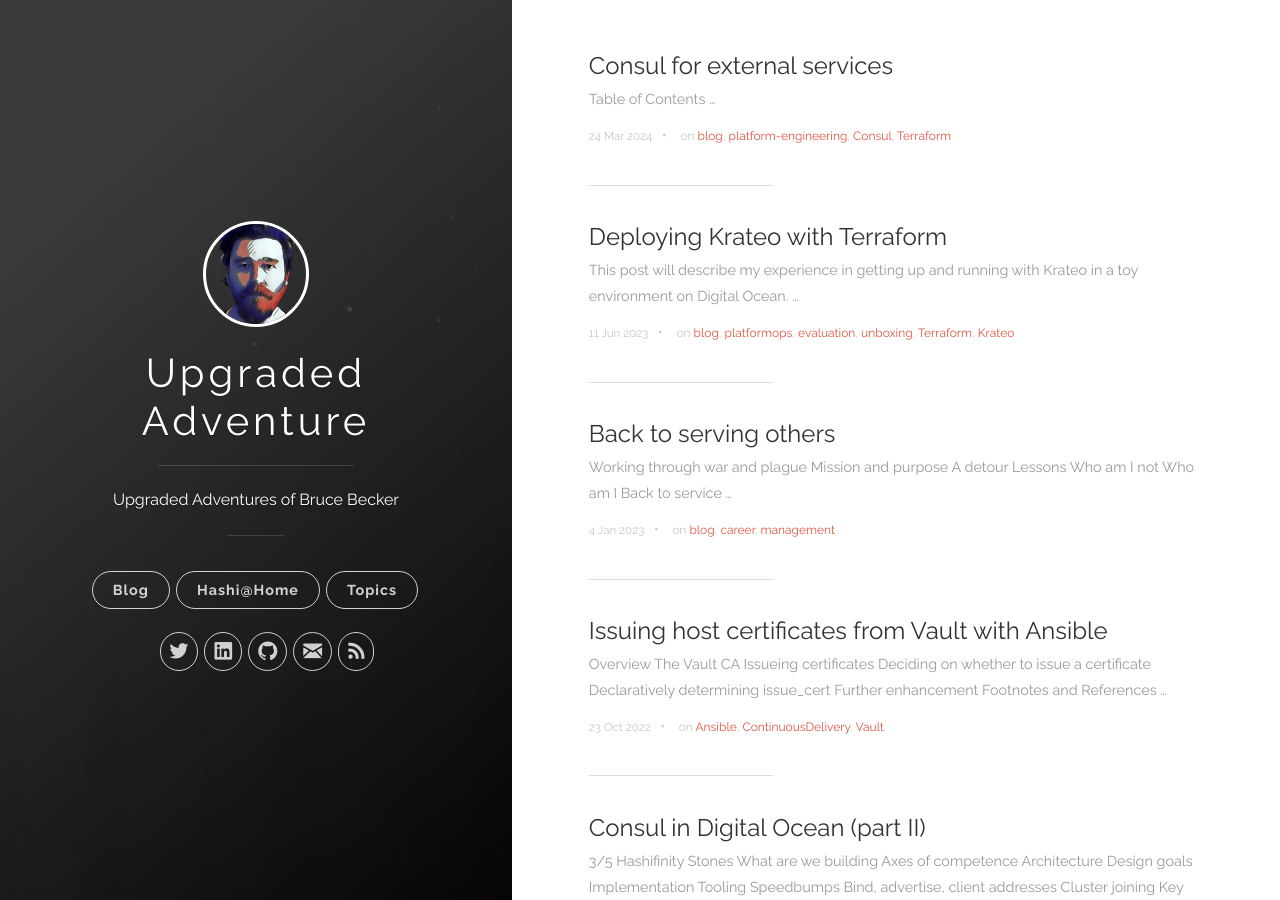
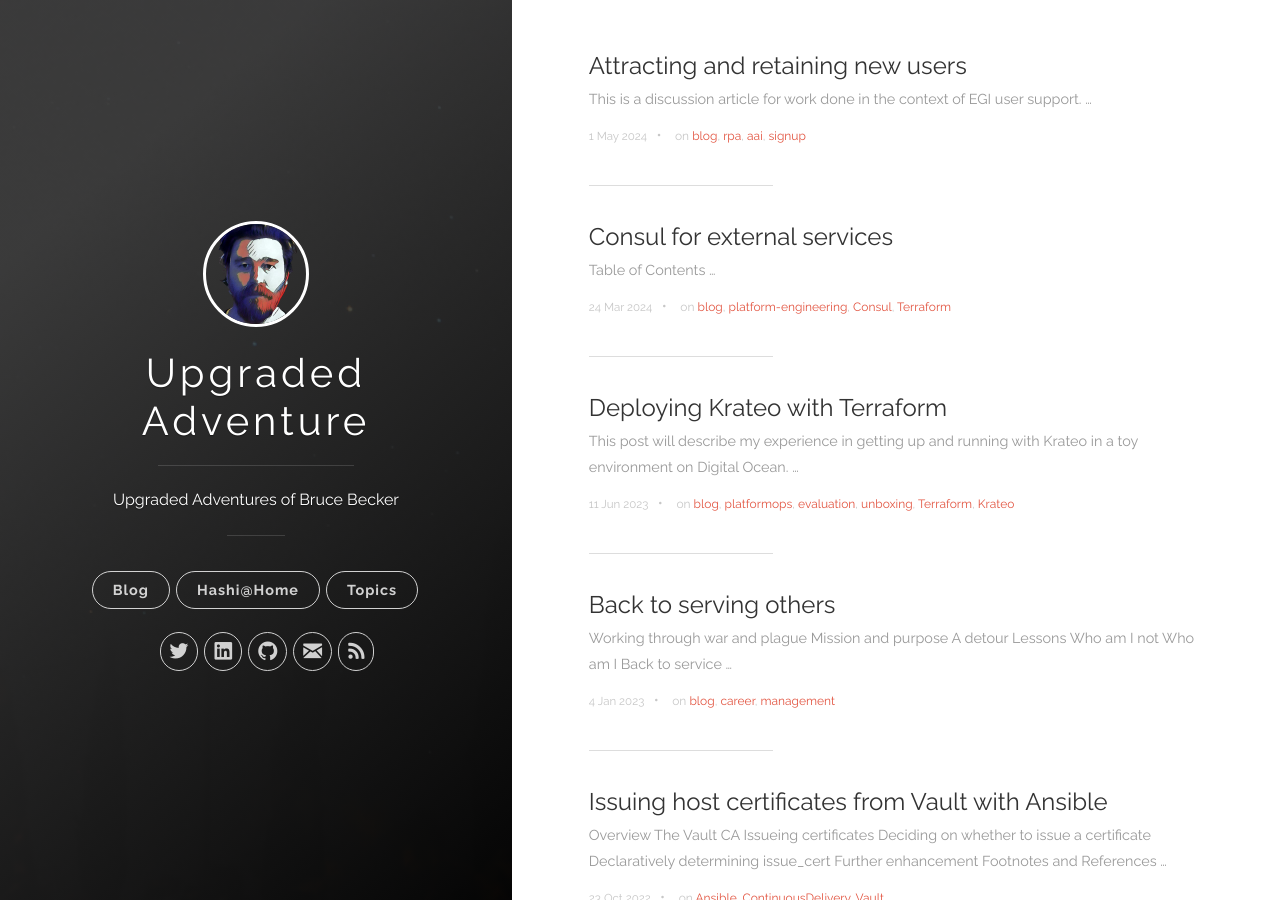
Before and after one commit to brucellino/upgraded-adventure, a Jekyll site: the page built from index.html, in a window 1280 px wide and 900 px high. Built offline with Jekyll 4.4.1, drawn with Linux system fonts in a browser that asks for light colours; Markdown is read by kramdown in place of the engine named in the settings; the list of posts is cut into pages by our own code; some of the changed lines change nothing that is shown.

Commit message:
feat: add post for checkin RPA (#55)
feat: add post for checkin RPA
fix(mermaid): add mermaid
fix(consul): fix markdown issues in consul post
fix(training): finish the modelling training post

---------

Signed-off-by: Bruce Becker <brucellino@protonmail.ch>

```diff
--- a/_includes/footer.html
+++ b/_includes/footer.html
@@ -9,3 +9,4 @@
 
 <script type="text/javascript" src="https://ajax.googleapis.com/ajax/libs/jquery/3.3.1/jquery.min.js"></script>
 <script type="text/javascript" src="{{ site.baseurl }}/js/main.js?{{site.time | date: '%s%N'}}"></script>
+<script src="https://unpkg.com/mermaid@10.3.1/dist/mermaid.min.js"></script>
--- /dev/null
+++ b/_posts/2024-05-1-modelling-onboarding.md
@@ -0,0 +1,346 @@
+---
+title: Attracting and retaining new users
+layout: post
+description: A deep dive into the user experience during training sessions
+category: egi
+toc: true
+tags:
+  - blog
+  - rpa
+  - aai
+  - signup
+mermaid: true
+---
+
+<small>_This is a discussion article for work done in the context of EGI user support._</small>
+
+## So, you want to run a training event
+
+There are some events which you need to run repeatedly, where the workflow is more or less constant, even though the specific details of each instance may change.
+One of the north stars of engineering in our line of work is to **eliminate toil**[^eliminate_toil]: work that is
+
+- **manual**
+- **repetitive**
+- **automatable**
+- **tactical**
+- **no enduring value**
+
+In this case, we'll take a look at preparation for training events from a perspective of eliminating toil, and see what the effects might be on participant experience, as well as overhead in running the event.
+
+### Treating Training Environments as Products
+
+When a user comes to a training event, whether we like it or not, whether we realise it or not, we are selling them an experience, before they actually use the service.
+If that experience is a good one, and if they perceive that the service they are using actually provides _utility_, then they will come back and do whatever is necessary
+
+A lot of ink has been spilled regarding _developer experience_ (DX), and how to improve it, culiminating perhaps in the practice of _platform engineering_.
+One of the main lessons that has been learned is that in order to be successful, the platform needs to be designed _as a product_, making it appealing and engaging for the end users, and creating _"golden paths"_ for them.
+
+With this as backdrop, let's see if we can apply these ideas to a training event where we are exposing potential users to a service for the first time.
+A traditional training event might start at "zero" and walk the user through all of the initial steps necessary to obtain access to the platform, eventually getting to the point where they have access to the actual service they want to use.
+
+Let's take a look at what might be considered a "good" user journey -- one which attempts to demonstrate the value (utility) of the service to the user as soon as possible:
+
+<div class="mermaid">
+---
+title:  Demonstrating service utility during training
+config:
+  journey:
+    actorColors:  ["#59c9a5", "#465775"]
+---
+journey
+  section Awareness
+    Discovers service via EGI page:  5:  User
+    Registers to event:  6:  User
+  section Access
+    Has pre-prepared credentials:  4: Operator
+    Pre-registered in group / VO: 4:  Operator
+    Accesses service:  5:  User
+</div>
+
+Here, we split the journey into two sections -- `Awareness` and `Access`, showing the user emotion from positive (high) to negative (low) as they complete their journey to accessing the service[^User_Research].
+The goal is to get the user in front of the service as fast as possible, with as little distraction as possible.
+In order to achieve this, however, we have created an artificial scenario where the user is _assuming an identity_ which we have already created and approved in the group.
+We are hiding complexity from the user in order to use the little time we have in contact with them to greatest benefit.
+
+**Our goal is to deliver value to them, their goal is to conduct their research**.
+
+We need to spend every moment of the time they have dedicated to spend with us towards convincing them that our service can help them reach their goal.
+
+As you can see though, this requires some intervention on the part of the operator in that they need to provision the users and the training environment which the attendees of the tutorial will use.
+As it turns out there is already a good recipe for creating the training environment, but what about provisioning the users?
+
+### The invisible barrier
+
+This has until now been a source of toil -- or rather the toil has been rejected and implicitly pushed onto the users.
+We know that there is actually a huge barrier for them to accessing our services, the **Authentication** and **Authorisation** of the user.
+This barrier is there by design in order to place access controls and service level quotas on the services we provide.
+The main problem is that it creates a huge mental separation between _us_ and the _attendees_ since we have already been granted access to the service, while they have not.
+We don't feel the disillusionment and pain of having to overcome that barrier, while they do -- and often it is the first emotion they have when trying our services.
+Let's take a closer look at that Access section, as it stands for the average first-time user.
+
+<div class="mermaid">
+journey
+  section Access
+    Requests service:  8: User
+    Selects IdP: 6:  User
+    Logs in IdP:  5:  User
+    Info Release IdP: 4:  User
+    Info Release SP: 3: User
+    Access Denied:  1: User
+</div>
+
+Since the trainer doesn't know who the users are, or which IdP they will use to log in, they can't pre-approve _actual real people_, so the user journey that starts at the service login page is a **dead-end**.
+
+In fact, the user needs to first be enrolled in a group or [Virtual Organisation (VO)](https://confluence.egi.eu/display/EGIG/Virtual+organisation), and thus authorised to access the service.
+What is more, they need to be authorised to access that service _in a specific context_ -- _i.e._ as a member of a specific group or VO.
+
+Taking stock of this means understanding that there is actually a whole other journey for the user to take -- entering a specific group.
+
+### Golden paths for first time users
+
+Understanding that we now actually have **two** journeys for the user to complete, we can keep their goals clearer, rather than sending them on a winding path with dead ends:
+
+1. First, we create a paved road[^aka_golden_path] for **using the service**. Outcome: They want to use the service.
+1. Then, we show them the paved road for **accessing the service**. Outcome: they understand the trust and community aspects of the service.
+
+Separating these two experiences can be done in different sessions of a tutorial, and will help the attendees remain focussed on one goal at a time.
+
+## Eliminating Toil
+
+So much for the product development and retention side of things -- we previously mentioned that pre-populating the training users would be a source of toil, even if it made the user experience much better.
+What if we could eliminate that toil by encoding the process?
+
+The user pre-registration workflow looks a bit like this:
+
+<div class="mermaid">
+---
+title: Preparation for User Training
+config:
+  useMaxWidth: true
+  theme: base
+  themeVariables:
+    primaryColor: "#00ff00"
+  flowchart:
+    fontSize: 32px
+---
+sequenceDiagram
+  autoNumber
+  actor A as IdP Admin
+  participant i as IDP
+
+  V->>A: We need users
+
+  A->>i: Create usernames and passwords
+  A->>O: We have users
+  actor O as Operator
+  participant r as RPA
+  O->>r: Invoke Process
+
+  activate r
+  participant c as Check-In
+  r->>c: Sign Up
+  c->>c: Create New User
+  r->>c: Petition VO
+  deactivate r
+  actor V as VO Manager
+  c->>V: Notify Request
+  V->>c: Approve Request
+
+  c->>c: Add to VO
+
+  V->>U: Here are your credentials for the training
+  U->>s: Request service
+  s->>c: Authentication
+  c->>i: Authenticate\nto IdP
+  i->>c: Return\nAttributes
+  c->>s: Authorize
+  s->>U: Grant\nAccess
+
+  actor U as User
+  participant s as Service
+</div>
+
+Here[^arg_mermaid] we can see that User only really needs to interact with the Service, and they experience the login procedure _as it should be_, thanks to the pre-registration of the identities in Check-In.
+
+We introduce a new actor here called "RPA", which stands for [Robotic Process Automation](https://en.wikipedia.org/wiki/Robotic_process_automation).
+This is actually some code which executes the process of first signup on behalf of the users -- this is the "toily" bit which we would like to eliminate from human actors (the Operator in this case).
+
+### Making the signup robot
+
+The process has been implemented using [Robot Framework](https://robotframework.org), by impersonating the user itself, and driving a browser to complete the tasks the user would have done.
+This is broken down into tasks shown in the sequence diagram above:
+
+- `Signup`: Sign up a new user to Check-In
+- `Join VO`: Petition to join the VO
+- `Clean Up`: Collect created EPUIDs and send them to Check-In admin for deletion.
+
+The first two are mentioned in the sequence diagram above, while the last is a process which happens once the training event is completed.
+In principle, we could have a multi-actor RPA, which means that we could invoke the roles of VO Manager or IDP Admin as well, but for now, we are only focussing on the part in the middle: registering users and requesting to join the VO.
+
+Let's take a closer look at the code.
+
+{% highlight robot %}
+*** Settings ***
+Library             Browser
+Library             DataDriver    users.csv
+Resource            login_resources.robot
+
+Suite Teardown      Close the Browser
+Task Setup          Open the Browser
+Task Template       Signup
+
+*** Tasks ***
+# Sign with user    Default    UserData
+Signup    Default    UserData
+{% endhighlight %}
+
+Here we can see the single task referred to above.
+It is parametrised to use an input file of users, containing their usernames and passwords.
+
+We had to write the task keyword `Signup` ourselves -- it's contained in the `login_resources.robot` file you see declared as a `Resource` in the settings part:
+
+{% highlight robot %}
+*** Keywords ***
+Signup
+    [Arguments]    ${username}    ${password}
+    # Click on EGI SSO where the users have been created
+    Click    selector=${EGI_SSO_SELECTOR}
+
+    Wait For Navigation    url=https://sso.egi.eu/egissoidp/profile/SAML2/Redirect/SSO?execution=e1s2
+    # fill in the login form
+    Provide Credentials    username=${username}    password=${password}
+
+    # Accept info release
+    Click    css=.grid-item > button:nth-child(1)
+    Wait For Load State    domcontentloaded    timeout=30s
+
+    # Follow the signup flow and accept info release and Terms and Conditions
+    Click    css=div.grid-item:nth-child(1) > button:nth-child(1)
+    Wait For Navigation    url=https://aai.egi.eu/registry/co_petitions/start/coef:2
+
+    Click    selector=a[href='/registry/co_petitions/start/coef:2/done:core']
+    Click    css=.checkbutton
+    Click    css=div.ui-dialog-buttonpane:nth-child(11) > div:nth-child(1) > button:nth-child(1)
+    Check Checkbox    selector=id=CoTermsAndConditions1
+
+    # Submit the request and wait for the server to log us out
+    Click    css=div.submit:nth-child(1) > input:nth-child(1)
+    Wait For Navigation    https://aai.egi.eu/registry/pages/public/loggedout
+
+Provide Credentials
+    [Arguments]    ${username}    ${password}
+    Fill Text    id=username    txt=${username}
+    Fill Text    id=password    txt=${password}
+{% endhighlight %}
+
+The various keywords you see there such as `Click`, `Wait For Navigation` are all in the [Robot Framwork Browser library](https://marketsquare.github.io/robotframework-browser/) which is a python wrapper around [Playwright](https://playwright.dev/).
+It drives an actual browser to complete the workflow.
+
+Once the user has created a unique ID in Check-In, we can complete the registration by petitioning to join a VO.
+
+{% highlight robot %}
+*** Tasks ***
+Join VO    Default    UserData
+
+*** Keywords ***
+Join VO
+    [Arguments]    ${username}    ${password}
+    Click    selector=${EGI_SSO_SELECTOR}
+    Fill Text    id=username    txt=${USERNAME}
+    Fill Text    id=password    txt=${PASSWORD}
+    # Click Login button
+    Click    css=.grid-item > button:nth-child(1)
+    Click    css=div.grid-item:nth-child(1) > button:nth-child(1)
+    # This does not redirect me to the VO enrollment page
+    Go To    ${VO_SIGNUP_URL}
+    # We still have the cookie, so select the favourite
+    Click    css=#favouritesubmit
+    # Review AUP
+    Click    selector=.checkbutton
+    Click    css=div.ui-dialog-buttonpane:nth-child(11) > div:nth-child(1) > button:nth-child(1)
+    Check Checkbox    css=#CoTermsAndConditions114
+    Click    css=div.submit:nth-child(1) > input:nth-child(1)
+
+    Wait For Navigation    https://aai.egi.eu/registry/
+    # Pending acknowledgement notification
+{% endhighlight %}
+
+The cleanup task is similar, but logs into Check-In and populates a file with EPUIDs to be sent to the Check-In admin for deletion.
+
+## Discussion
+
+### Have we really eliminated toil
+
+We now have two simple tasks that have been codified: a repeatable procedure which can be reliably performed by a computer!
+**We have removed the work from the Operator**, eliminating part of the toil in this procedure.
+We have written these tasks to perform actors as a single role so far -- that of the prospective user
+
+1. The creation of the users in the IDP -- this is perhaps already encoded, but does not notify the next actor in the sequence (Operator)
+1. Approval of the VO registration request -- this can be done by a VO admin, either in bulk via the API, or as part of the registration process, but requires a change in actor. Currently the notifications are handled via Check-In's builtin notification systems, so there is a connection between these two procedures (request and approval of VO membership).
+1. The user need to be notified about their credentials. This is probably done in person by the training instructor. Since this involves the transfer of sensitive data, it's probably a good idea to transfer this information in person.
+1. Users still need to be removed from Check-In by the Check-In admin.
+
+### Have we improved the user's experience
+
+With this pre-registration in place, let's take a look at how the attendee experiences the training.
+Let's remember that we have just a few hours to convince them that they should use our services, and that their decision will be based on their experience of the service itself -- does it actually provide them with value?
+Taking a closer look at that hypothetical "good" experience we mentioned above, from the user's point of view it looks like this:
+
+<div class="mermaid">
+---
+title:  User
+config:
+  journey:
+    actorColors:  ["#59c9a5", "#465775"]
+---
+journey
+  section Awareness
+    Discovers service via EGI page:  5:  User
+    Registers to event:  6:  User
+  section Access
+    Provides credentials:  5: Trainer
+    Logs into Check-In:  3: User
+    Releases Information:  3:  User
+    Authorised to use Service: 9: User
+</div>
+
+The user initially feels a bit of a dip in their enthusiasm -- when their curiosity is focussed on the service itself, every click we put between them and the service is a disappointment.
+However, here we design a ["peak-end" experience](https://en.wikipedia.org/wiki/Peak%E2%80%93end_rule) -- the final result of the user's journey through login is entirely positive as they are granted immediate access to the service.
+
+### Natural extension: RPA for training
+
+So, we have **removed some toil** and **improved the user experience** for these crucial first-touch events -- we can probably consider this an unconditional win!
+But improvement is itself a journey, not a destination, so let's consider what would be the natural extension of this improvement, for next time.
+
+The goals here are the same: Create a satisfying experience for new users in a training environment, while eliminating toil from the people involved.
+
+Let's consider that we have a lot of time between when the user _registers_ for the event, and when they actually _participate_ to the event.
+We could use this time to enable an email drip campaign to help the approach the biggest obstacle of all, which is also only experienced once at the beginning: signup to Check-In.
+
+This in fact consists of two different tasks -
+
+- Create an entity/account in Check-In
+- Request to join a VO
+
+Each of these tasks should end on a positive note and should be completed "quickly", giving the impression that they are making progress, and achieving results.
+
+Now, we don't yet have an email service which can be programmed via API with transactional emails, but creating something like that isn't hard.
+We could imagine a series of hooks starting from the first interaction of the new user -- the registration for the event in Indico -- with a persistence layer to keep track of progression, to implement such an end-to-end workflow for nudging users onto the service before the training event.
+This would result in the same experience as what we have just shown for pre-registration, but without the downside of having to overcome the registration process after the training.
+
+This is a very common approach for any cloud service or SaaS, since it's a well-known heuristic that users are easily distracted and discouraged by longer onboarding paths.
+
+Another aspect which we need to better perform is some actual user research while new users are onboarded.
+How do they really feel when accessing our services for the first time?
+What are they really thinking as they go through the motions of creating accounts and requesting access to service?
+It would be good to have some better feedback based on consistent user research _during_ the event, rather than responding to surveys after the fact.
+
+Finally, we can indeed define _golden paths_ for new users, and these can be extended from first touch to production usage, with the adoption of these RPA tools and a little bit of automation.
+
+At the end of the day, this is all about **keeping the customer engaged**, making sure they **achieve small, continuous wins**, and ensuring that we **demonstrate utility first**.
+
+## Footnotes and References
+[^eliminate_toil]: See [The Google SRE book](https://sre.google/sre-book/eliminating-toil/) for more.
+[^User_Research]: I pulled these emotions graded from 0-10 straight out of the air, I have no data to back this up. It would be really interesting to measure user happiness along their journey as part of the typical training activity.
+[^aka_golden_path]: The "Paved Road" or "Golden Path" are used interchangeably here, referring to an easy, intuitive, straightforward path from start to goal. Read about some of the differences [on the Octopus blog](https://octopus.com/blog/paved-versus-golden-paths-platform-engineering)
+[^arg_mermaid]: I keep getting kicked in the teeth for my optimistic view of mermaidjs. Man, creating this diagram was a pain, and the box and destroy features just straight up didn't work. Oh well. Next time.
```
Also changed, not shown: _posts/2024-03-24-consul-external-services.md (+0 -1 lines).
